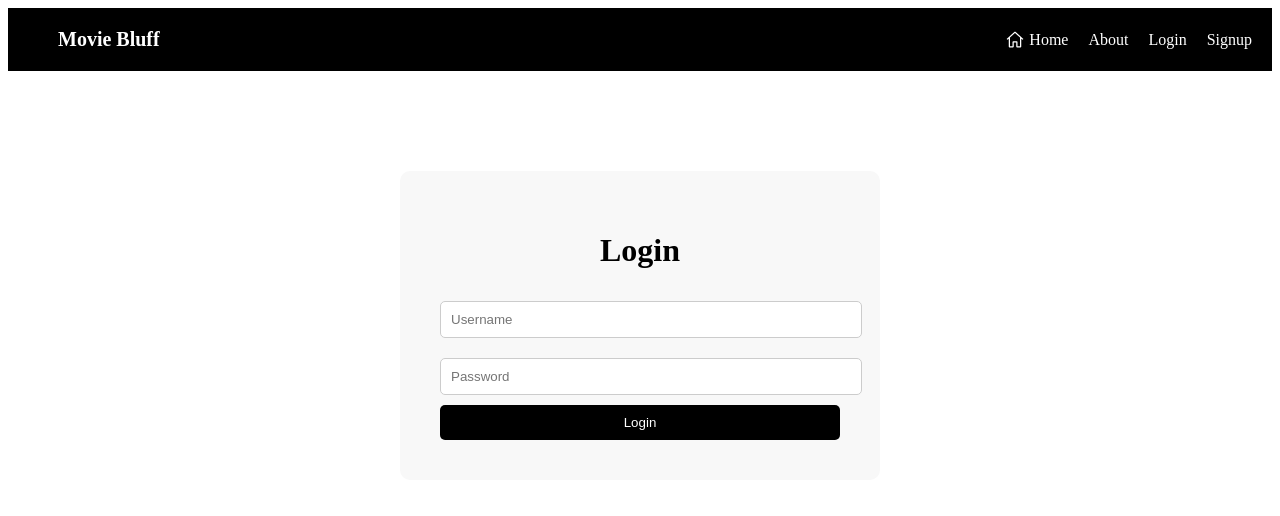
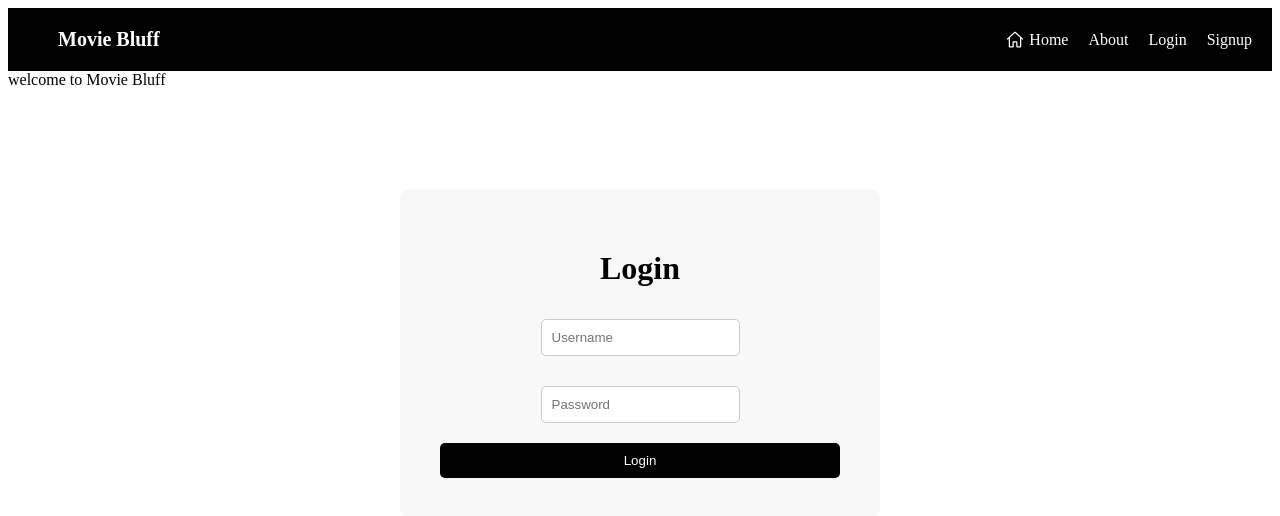
Before and after one commit to PranaySinguluri/movie-bluff, a React (Create React App) app: page /login in a window 1280 px wide. Shown: the top 516 px of the page. Built offline with nearby package versions, Linux system fonts and the light colour scheme.

Commit message:
plot nav
onclick the trending and search movies will open another page and provide the plot

```diff
--- a/src/App.css
+++ b/src/App.css
@@ -6,6 +6,7 @@
   height: 40vmin;
   pointer-events: none;
 }
+
 
 .signup-container {
   max-width: 400px;
@@ -23,6 +24,17 @@
   padding: 40px;
   background: #f8f8f8;
   border-radius: 10px;
+}
+
+.login-username {
+  padding: auto;
+  width: auto;
+  border-radius: 5px;
+}
+.login-password{
+  padding: auto;
+  width: auto;
+  border-radius: 5px;
 }
 
 input {
--- a/src/Components /Search.jsx
+++ b/src/Components /Search.jsx
@@ -30,6 +30,7 @@ const SearchBar = ({ onSearch }) => {
       <CiSearch style={{ color: "#000", fontSize: "24px", marginRight: "12px" }} />
       <input
         type="text"
+        id="SearchId"
         placeholder="Search movies..."
         value={query}
         onChange={(e) => setQuery(e.target.value)}
--- a/src/Components /Trending.jsx
+++ b/src/Components /Trending.jsx
@@ -1,12 +1,14 @@
 import React, { useState } from "react";
+import { useNavigate } from "react-router-dom";
 import useFetch from "../Hooks/useFetch"; // Correct relative path
-import '/Users/pranaysinguluri/movie-bluff/src/assets/Trending.css';  // Import the new CSS file
+import "/Users/pranaysinguluri/movie-bluff/src/assets/Trending.css"; // Import the new CSS file
 
 const API_URL = "https://api.themoviedb.org/3/trending/movie/day";
 
 function TrendingMovies() {
   const { data: movies, loading, error } = useFetch(API_URL);
-  const [hoveredMovieId, setHoveredMovieId] = useState(null); // State to track hovered movie
+  const [hoveredMovieId, setHoveredMovieId] = useState(null);
+  const navigate = useNavigate(); // ✅ Correctly use useNavigate
 
   if (loading) return <p className="trending-loading">Loading...</p>;
   if (error) return <p className="trending-error">Error: {error}</p>;
@@ -18,10 +20,11 @@ function TrendingMovies() {
       <div className="trending-movie-grid">
         {movies.map((movie) => (
           <div
-            key={movie.id}
+            key={movie.id} // ✅ Fix: Added key
             className="trending-movie-card"
-            onMouseEnter={() => setHoveredMovieId(movie.id)} // Set hover state
-            onMouseLeave={() => setHoveredMovieId(null)} // Reset hover state
+            onClick={() => navigate(`/plot?id=${movie.id}`)} // ✅ Corrected navigation logic
+            onMouseEnter={() => setHoveredMovieId(movie.id)}
+            onMouseLeave={() => setHoveredMovieId(null)}
           >
             <img
               src={`https://image.tmdb.org/t/p/w300${movie.poster_path}`}
--- a/src/Pages/Home.jsx
+++ b/src/Pages/Home.jsx
@@ -1,5 +1,5 @@
 import React, { useState } from "react";
-import { Routes, Route, Link } from "react-router-dom";
+import { Routes, Route, Link, useLocation } from "react-router-dom";
 import Search from "../Components /Search.jsx";
 import Plot from "../Pages/Plot.jsx";
 import About from "../Pages/About.jsx";
@@ -13,6 +13,7 @@ import SignUp from "../Pages/SignUp.jsx";
 import Upcoming from "../Components /Trending.jsx";
 import useFetch from "../Hooks/useFetch.jsx";
 import TrendingMovies from "../Components /Trending.jsx";
+import Welcome from "./Welcome.jsx";
 
 const TMDB_BASE_URL = "https://api.themoviedb.org/3";
 
@@ -20,6 +21,9 @@ function Home() {
   const [url, setUrl] = useState("");
   const [searchTerm, setSearchTerm] = useState("");
   const { data: movies, loading, error } = useFetch(url);
+
+  const location = useLocation();
+  const userName = location.state?.username;
 
   const handleSearch = (query) => {
     setSearchTerm(query);
@@ -29,6 +33,7 @@ function Home() {
   return (
     <>
       <NavBar />
+      welcome to Movie Bluff {userName}
       <Routes>
         <Route
           path="/home"
@@ -50,8 +55,8 @@ function Home() {
                 </p>
               )}
 
-              {/* ✅ Show Upcoming Only If No Search Results Exist */}
               {!searchTerm || (movies && movies.length === 0) ? <Upcoming /> : null}
+              {/* shows upcoming  */}
 
               {movies && movies.length > 0 && (
                 <div className="movie-grid">
@@ -64,7 +69,7 @@ function Home() {
                         <VscStarHalf /> {movie.vote_average.toFixed(1)}
                       </p>
 
-                      <Link to={`/overview?id=${movie.id}`}>
+                      <Link to={`/plot?id=${movie.id}`}>
                         <img
                           src={`https://image.tmdb.org/t/p/w500/${movie.poster_path}`}
                           alt={movie.title}
@@ -79,7 +84,8 @@ function Home() {
             </div>
           }
         />
-        <Route path="/overview" element={<Plot />} />
+        <Route path="/plot" element={<Plot />} />
+        <Route path="/welcome" element={<Welcome/>} />
         <Route path="/trending" element={<TrendingMovies />} />
         <Route path="/about" element={<About />} />
         <Route path="/login" element={<Login />} />
--- a/src/Pages/Login.jsx
+++ b/src/Pages/Login.jsx
@@ -1,57 +1,67 @@
-import { useRef, useState } from "react";
+import { useState } from "react";
 import { useNavigate } from "react-router-dom";
 import { CookiesProvider, useCookies } from "react-cookie";
+
+const loginStyle = {
+  padding: "10px",
+  width: "250px",
+  borderRadius: "5px"
+};
+
 
 const Login = () => {
   const [, setCookie] = useCookies(["user"]);
   const [username, setUsername] = useState("");
   const [password, setPassword] = useState("");
-  const [error, setError] = useState(""); // State for error messages
+  const [error, setError] = useState("");
   const navigate = useNavigate();
 
-  const passwordRef = useRef(null);
-
   const handleSubmit = (e) => {
-    e.preventDefault(); // Prevent form submission reload
-    //const password = e.target.password.value;
-
+    e.preventDefault();
 
     if (!username || !password) {
       setError("Please fill out both fields");
       return;
-    } else {
+    }
 
-      // Set user cookie (Valid for 1 day)
-      setCookie("user", username, { path: "/", maxAge: 86400 });
+    setCookie("user", username, { path: "3000/", maxAge: 60 });
 
-      // Navigate to the Welcome page
-      navigate("/welcome", { state: { username } });
-    }
+    // Navigate to the Welcome page with state
+    navigate("/home", { state: { username } });
   };
 
   return (
     <CookiesProvider>
-      <div className="login-container" style={{ marginTop: "100px" }}>
+      <div className="login-container" style={{ marginTop: "100px", textAlign: "center" }}>
         <h1>Login</h1>
         {error && <p className="error-message" style={{ color: "red" }}>{error}</p>}
-        <form onSubmit={handleSubmit}>
-          <input
+        <form onSubmit={handleSubmit} style={{ display: "flex", flexDirection: "column", gap: "10px", alignItems: "center" }}>
+          <input className="login-username"
             type="text"
+            userid="userId"
+            name="username"
+            autoComplete="true"
             placeholder="Username"
             value={username}
             onChange={(e) => setUsername(e.target.value)}
+            style={{ loginStyle }}
           />
-          <input
-            type="password" password={passwordRef}
+          <input className="login-password"
+            type="password"
+            id="password"
+            name="password"
+            autoComplete="true"
             placeholder="Password"
             value={password}
             onChange={(e) => setPassword(e.target.value)}
+            style={{ loginStyle }}
           />
-          <button type="submit">Login</button>
+          <button type="submit" style={{ padding: "10px 20px", borderRadius: "5px", cursor: "pointer" }}>
+            Login
+          </button>
         </form>
       </div>
     </CookiesProvider>
-
   );
 };
 
--- a/src/Pages/Plot.jsx
+++ b/src/Pages/Plot.jsx
@@ -3,13 +3,12 @@ import { useLocation } from "react-router-dom";
 import LoadingGif from "/Users/pranaysinguluri/movie-bluff/src/assets/loadingGif.gif";
 import Footer from "../Components /Footer";
 
-//const API_KEY = "30f7503d";
-const BEARER_TOKEN = "eyJhbGciOiJIUzI1NiJ9.eyJhdWQiOiIxNTE4ZjcwZDU1ZGIxMzRmMDk0OTE3ZGE5ZWZjYjczNSIsIm5iZiI6MTczNzgyOTg0MS4zODQsInN1YiI6IjY3OTUyZGQxZDRiYTE3MjVmMTJhZTFmMCIsInNjb3BlcyI6WyJhcGlfcmVhZCJdLCJ2ZXJzaW9uIjoxfQ.nK8RSiK_PHNzJsBd4CTpDD7weTGXKnGa8RxQjtEJckw";
+const BEARER_TOKEN = "eyJhbGciOiJIUzI1NiJ9.eyJhdWQiOiIxNTE4ZjcwZDU1ZGIxMzRmMDk0OTE3ZGE5ZWZjYjczNSIsIm5iZiI6MTczNzgyOTg0MS4zODQsInN1YiI6IjY3OTUyZGQxZDRiYTE3MjVmMTJhZTFmMCIsInNjb3BlcyI6WyJhcGlfcmVhZCJdLCJ2ZXJzaW9uIjoxfQ.nK8RSiK_PHNzJsBd4CTpDD7weTGXKnGa8RxQjtEJckw"; // Replace with your actual token
 const BASE_URL = "https://api.themoviedb.org/3/movie/";
 
 const Plot = () => {
   const [plot, setPlot] = useState("");
-  const [loading, setLoading] = useState(false);
+  const [loading, setLoading] = useState(true);
   const [error, setError] = useState(null);
 
   const location = useLocation();
@@ -20,17 +19,19 @@ const Plot = () => {
     if (!movieId) return;
 
     const fetchPlot = async () => {
-      setLoading(true);
       try {
-        const response = await fetch(`${BASE_URL}?apikey=${BEARER_TOKEN}&i=${movieId}&plot=full`);
+        const response = await fetch(`${BASE_URL}${movieId}`, {  // ✅ Append movieId
+          method: "GET",
+          headers: {
+            "Authorization": `Bearer ${BEARER_TOKEN}`,
+            "Content-Type": "application/json"
+          }
+        });
+
         if (!response.ok) throw new Error("Network response was not ok");
 
         const result = await response.json();
-        if (result.Response === "True") {
-          setPlot(result.overview);
-        } else {
-          throw new Error(result.Error);
-        }
+        setPlot(result.overview || "Plot not available.");
       } catch (err) {
         setError(err.message);
       } finally {
@@ -45,14 +46,13 @@ const Plot = () => {
     <div className="plot">
       <h1>Movie Plot</h1>
       {loading && (
-                <div style={{ textAlign: "center", marginTop: "200px" }}>
-                  <img src={LoadingGif} alt="Loading..." width="100" />
-                  <p>Fetching Plot...</p>
-                </div>
-              )}
+        <div style={{ textAlign: "center", marginTop: "200px" }}>
+          <img src={LoadingGif} alt="Loading..." width="100" />
+          <p>Fetching Plot...</p>
+        </div>
+      )}
       {error && <p style={{ color: "red" }}>{error}</p>}
-      {!loading && !error && plot === "N/A" && <p>No plot at the moment.</p>}
-      {!loading && !error && plot && <p>{plot}</p>}
+      {!loading && !error && <p>{plot}</p>}
       <Footer />
       <br />
     </div>
--- a/src/Pages/Welcome.jsx
+++ b/src/Pages/Welcome.jsx
@@ -1,15 +1,17 @@
 import React from "react";
 import { useLocation } from "react-router-dom";
-import Home from "./Home";
 
 const Welcome = () => {
-  const location = useLocation(); // Get the location object
-  const userName = location.state?.username || "Guest"; // Default to "Guest" if no name is passed
+  const location = useLocation();
+  const username = location.state?.username || "Guest";
+  const time = new Date();
+  console.log(time.toLocaleTimeString()); // Logs the current time in HH:MM:SS format
 
   return (
     <div style={{ textAlign: "center", marginTop: "50px" }}>
-      <h1>Welcome to Movie Bluff, {userName}!</h1>
-      <Home />
+      <h1>Welcome to Movie Bluff, {username}!</h1>
+
+      <search/>
     </div>
   );
 };
```
Also changed, not shown: src/index.js (+2 -5 lines).
